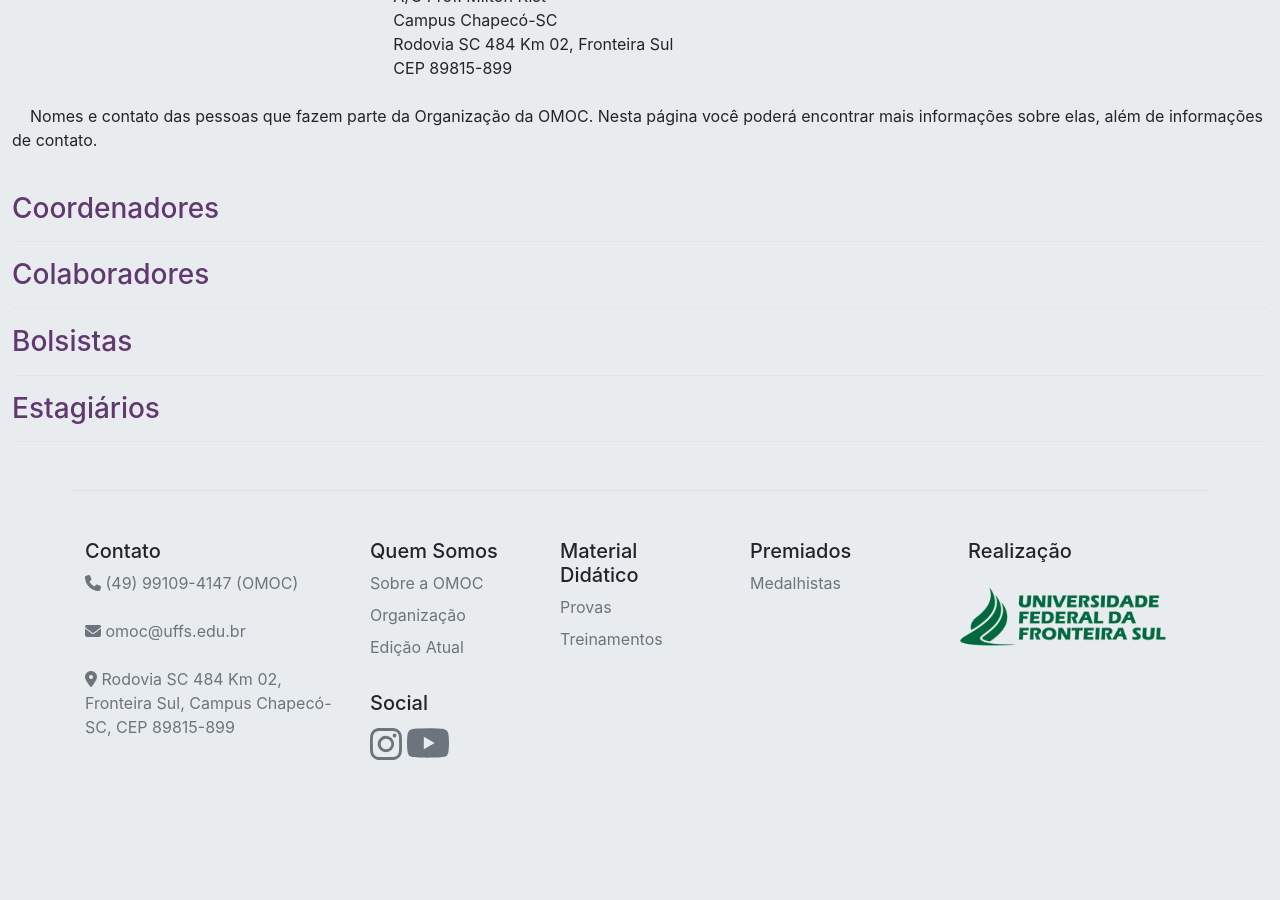
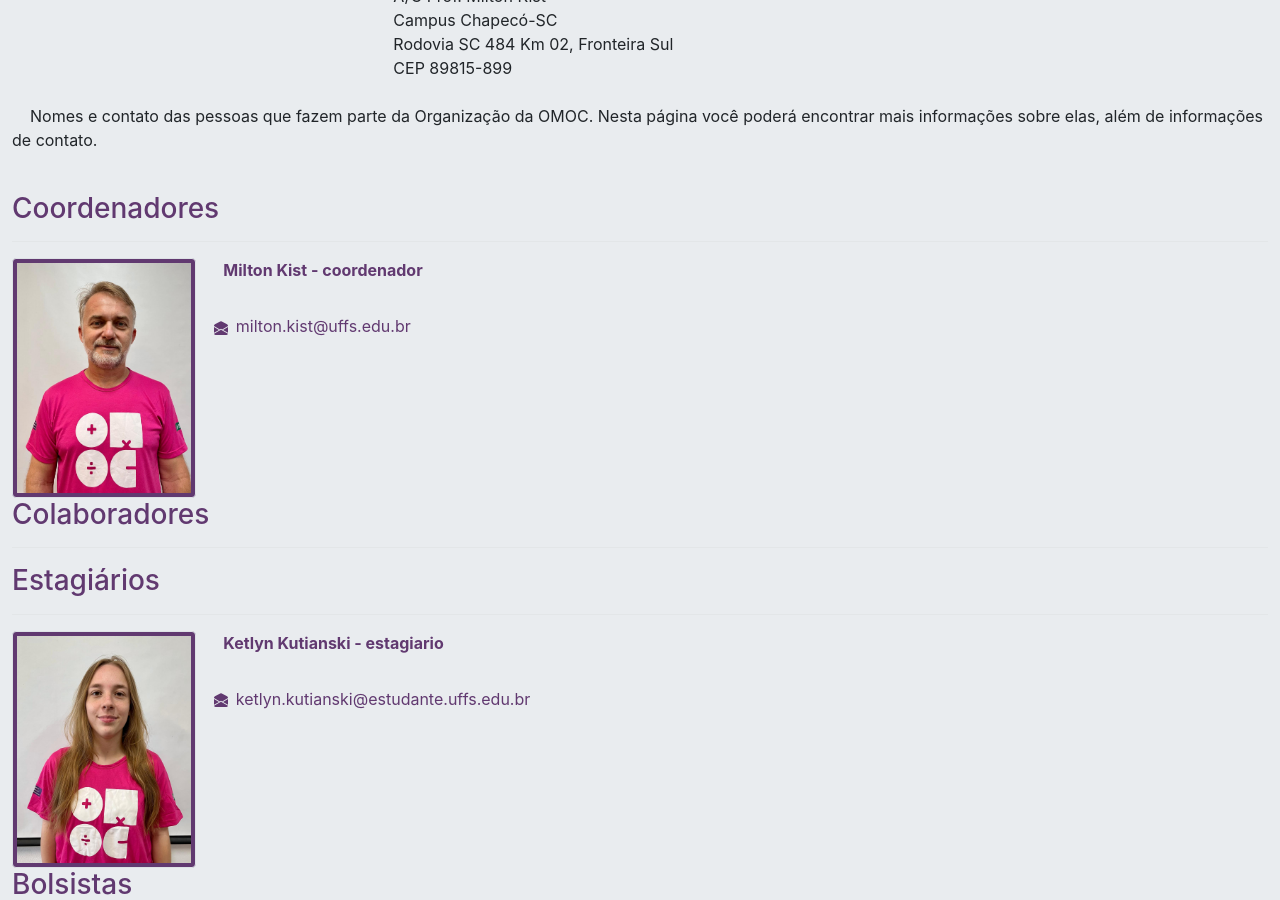
Before and after one commit to omocuffs/omocuffs.github.io, a Jekyll site: the page built from _pages/organizacao.md, in a window 1280 px wide and 900 px high, scrolled down 387 px. Built offline with Jekyll 4.4.1, drawn with Linux system fonts in a browser that asks for light colours; nearby versions of some CDN libraries; before the commit the page ends 1248 px from its top, so only the background shows below that.

Commit message:
insert staff ketlyn and milton

```diff
--- a/_data/organizacao.yml
+++ b/_data/organizacao.yml
@@ -1,11 +1,22 @@
 # posições: coordenador, colaborador, bolsista, estagiario
 
-- nome:
-  titulo:
-  imagem:
-  posicao:
+- nome: Milton Kist
+  titulo: Coordenador
+  imagem: milton-omoc.jpeg
+  posicao: coordenador
   bio:
   bio-academica:
-  email:
+  email: milton.kist@uffs.edu.br
   lattes:
   google-scholar:
+
+
+- nome: Ketlyn Kutianski
+  titulo: Estagiária
+  imagem: ketlyn-omoc.jpeg
+  posicao: estagiario
+  bio:
+  bio-academica:
+  email: ketlyn.kutianski@estudante.uffs.edu.br
+  lattes:
+  google-scholar:
--- a/_includes/pessoa-grid.html
+++ b/_includes/pessoa-grid.html
@@ -16,7 +16,7 @@
             {% endif %}
             </p>
         </div>
-        <div class="row text-right">
+        <div class="row">
             <ul class="list-inline">
                 {% if pessoa.email %}
                 <li class="list-inline-item" style="color: #613970;">
--- a/_pages/organizacao.md
+++ b/_pages/organizacao.md
@@ -61,16 +61,16 @@ permalink: /organizacao/
     {% for pessoa in pessoas %}
         {% include pessoa-grid.html %}
     {% endfor %}
+    <h3 style="color:#613970">Estagiários</h3>
+    <hr>
+    {% assign pessoas = site.data.organizacao | where:"posicao","estagiario" %}
+    {% for pessoa in pessoas %}
+        {% include pessoa-grid.html %}
+    {% endfor %}
     <h3 style="color:#613970">Bolsistas</h3>
     <hr>
     {% assign pessoas = site.data.organizacao | where:"posicao","bolsista" %}
     {% for pessoa in pessoas %}
         {% include pessoa-grid.html %}
     {% endfor %}
-    <h3 style="color:#613970">Estagiários</h3>
-    <hr>
-    {% assign pessoas = site.data.organizacao | where:"posicao","estagiario" %}
-    {% for pessoa in pessoas %}
-        {% include pessoa-grid.html %}
-    {% endfor %}
 </div>
```
Also changed, not shown: images/pessoas/ketlyn-omoc.jpeg (added), images/pessoas/milton-omoc.jpeg (added).
